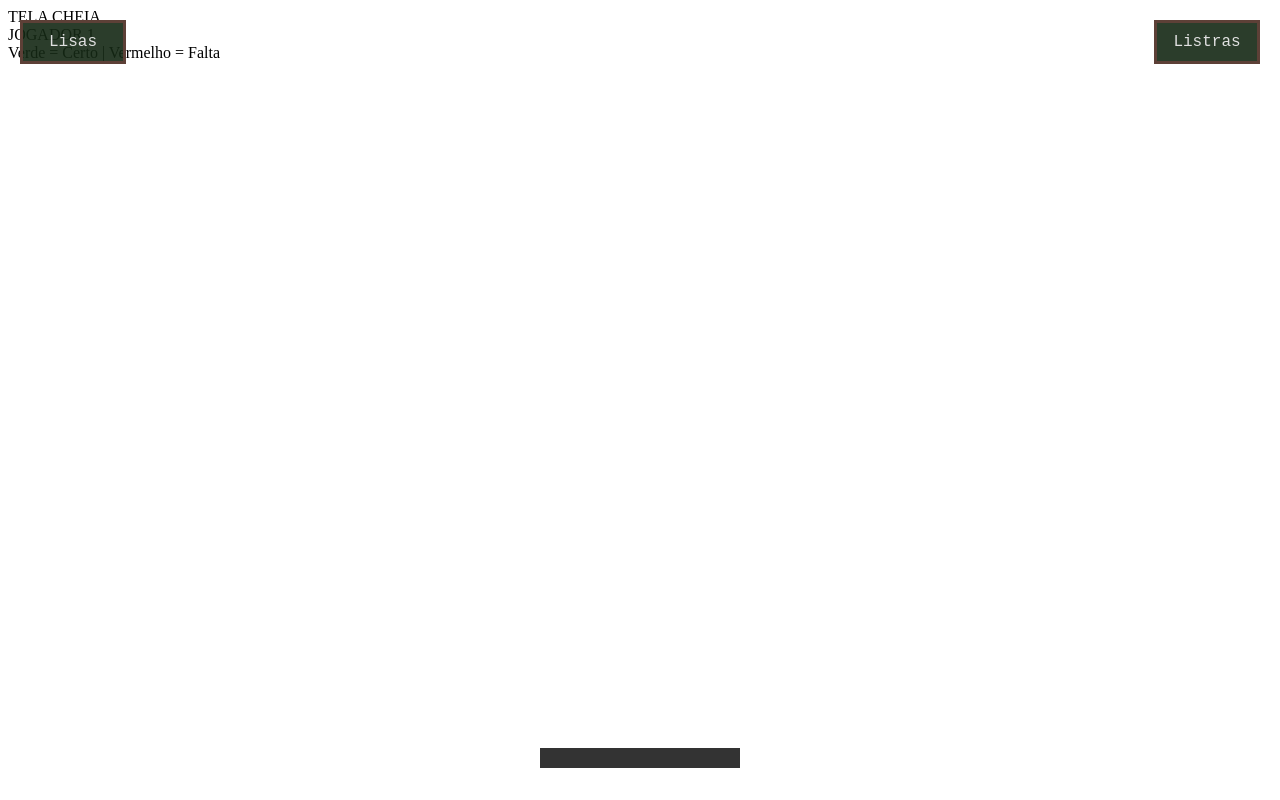
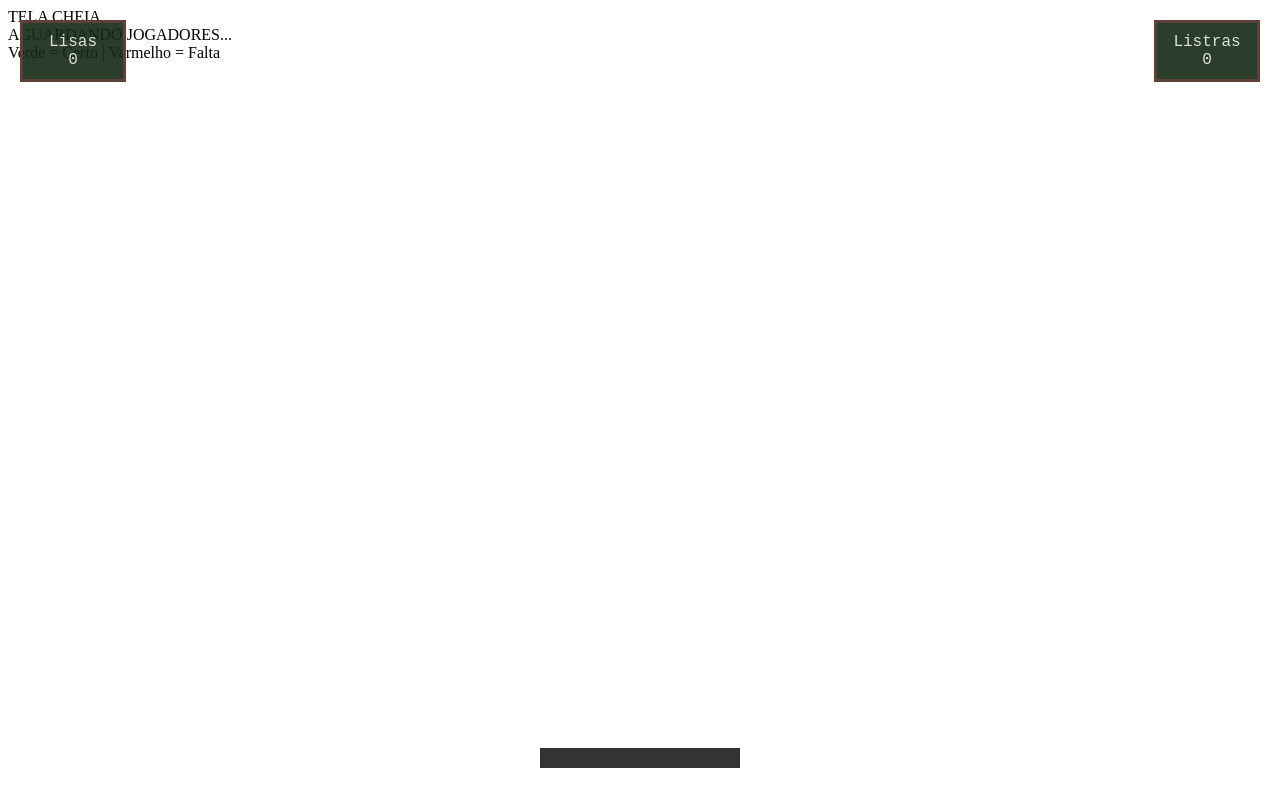
Before and after one commit to emanuelalandossantossilva-alt/Sinuquinha-, a website: page index.html in a window 1280 px wide. Drawn offline with nearby package versions, Linux system fonts and the light colour scheme.

Commit message:
Update index.html

```diff
--- a/index.html
+++ b/index.html
@@ -5,17 +5,25 @@
     <meta name="viewport" content="width=device-width, initial-scale=1.0, maximum-scale=1.0, user-scalable=no, viewport-fit=cover">
     <title>Sinuquinha - Mira Semáforo</title>
     <link rel="stylesheet" href="style.css">
+    <script src="https://cdnjs.cloudflare.com/ajax/libs/three.js/0.158.0/three.min.js"></script>
+    <script src="/socket.io/socket.io.js"></script>
 </head>
 <body>
     <div id="fullscreen-btn">TELA CHEIA</div>
 
-    <div id="placar-lisas"><div class="label-placar">Lisas</div></div>
-    <div id="placar-listras"><div class="label-placar">Listras</div></div>
+    <div id="placar-lisas">
+        <div class="label-placar">Lisas</div>
+        <span id="score-lisas">0</span>
+    </div>
+    <div id="placar-listras">
+        <div class="label-placar">Listras</div>
+        <span id="score-listras">0</span>
+    </div>
 
     <div id="power-container"><div id="power-meter"></div></div>
 
     <div id="ui-overlay">
-        <div id="turn-msg">JOGADOR 1</div>
+        <div id="turn-msg">AGUARDANDO JOGADORES...</div>
         <div id="status-text" class="status-msg">Verde = Certo | Vermelho = Falta</div>
     </div>
 
```
